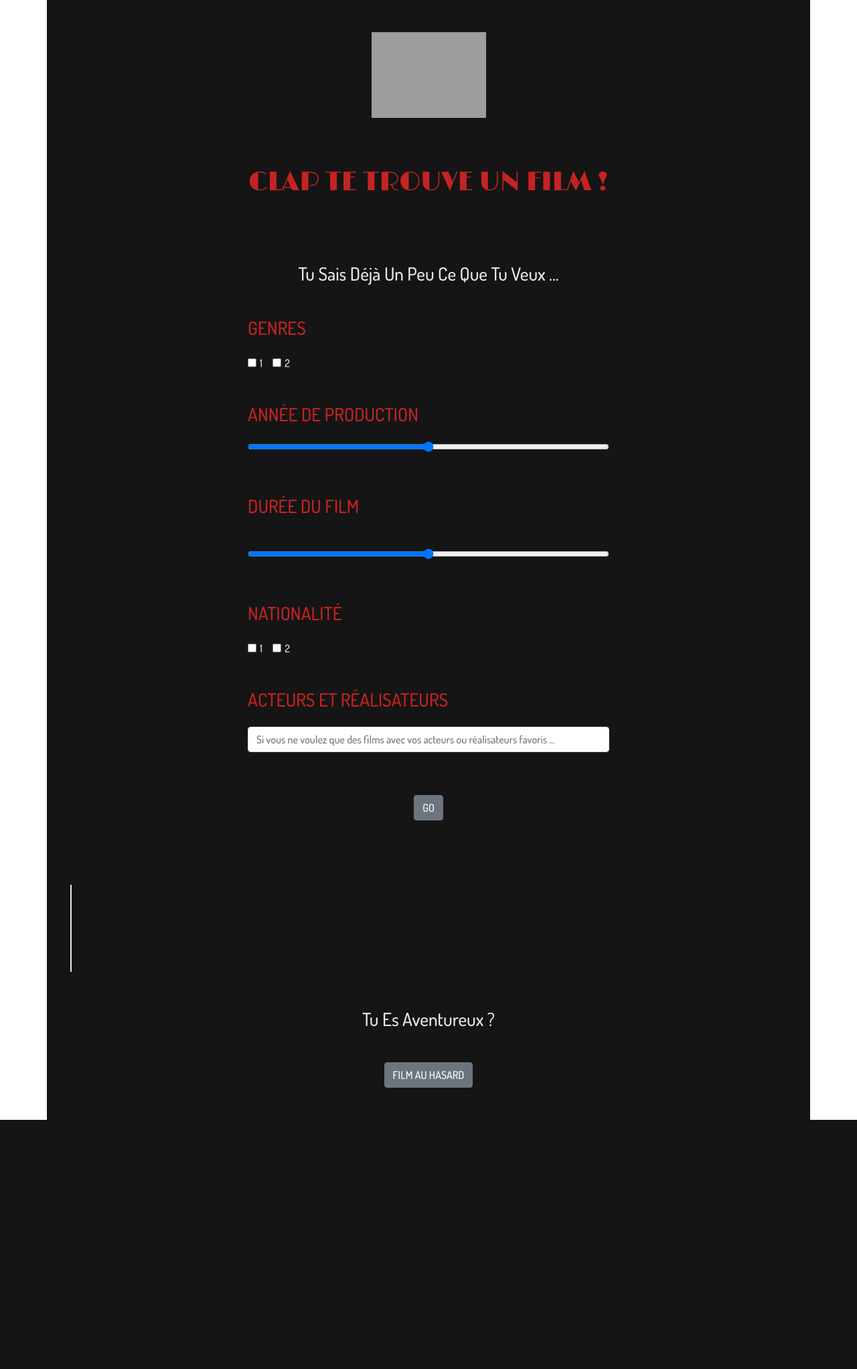
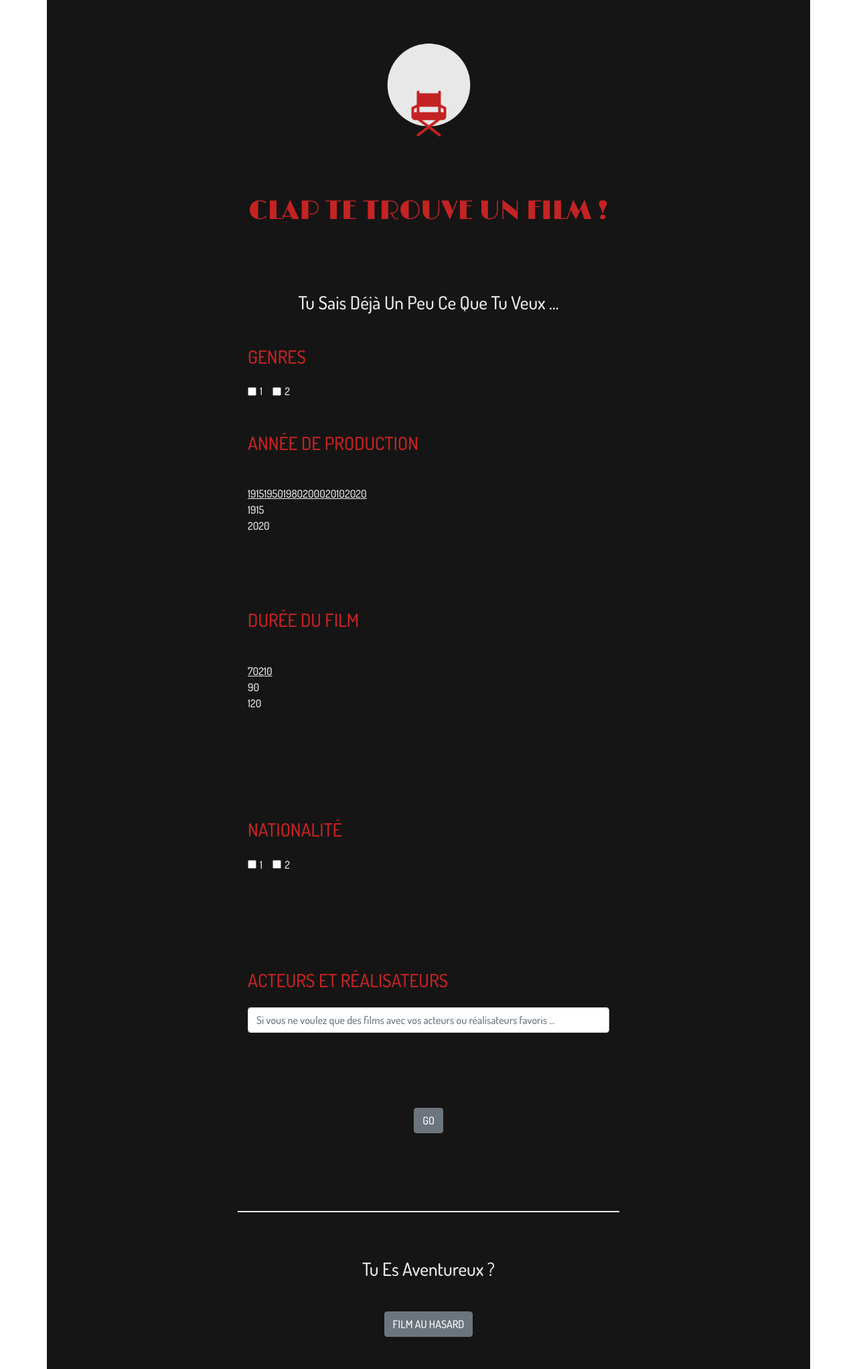
Before and after one commit to Les-Croustibat/Clap, a Symfony app: template templates/movie/movie_find.html.twig in a window 1280 px wide. Shown: the whole page at 67% size. Before the commit the page ends 1672 px from the top, so only its background shows below. Run offline with Twig, Linux system fonts and the light colour scheme; the template is opened without the code that fills it, so the values that code supplies are empty; some libraries are stand-ins or nearby versions; grey boxes are pictures that could not be loaded.

Commit message:
test find movie

```diff
--- a/public/asset/css/findmovieAurestyles.css
+++ b/public/asset/css/findmovieAurestyles.css
@@ -91,10 +91,10 @@
 }
 
 .find-movie .separator {
-    border-left: 2px solid #e8e8e8;
+    border-bottom: 2px solid #e8e8e8;
     display: inline-block;
-    height: 130px;
-    margin: 0 20px;
+    width: 50vw;
+    margin: 20px 0 ;
 }
 
 .find-movie .random-film {
--- a/templates/base.html.twig
+++ b/templates/base.html.twig
@@ -28,7 +28,6 @@
 
     {% endblock %}
 
-    {% block js %}{% endblock %}
 
     {# bootstrap #}
     <script src="https://code.jquery.com/jquery-3.5.1.slim.min.js"
@@ -47,11 +46,7 @@
     <script type="text/javascript" src="//cdn.jsdelivr.net/npm/slick-carousel@1.8.1/slick/slick.min.js"></script>
     {# fancybox #}
     <script src="https://cdn.jsdelivr.net/gh/fancyapps/fancybox@3.5.7/dist/jquery.fancybox.min.js"></script>
-    {# Lazy load #}
-    <script type="text/javascript" src="js/lib/jquery.min.js"></script>
-    <script type="text/javascript" src="js/lib/jquery.lazy.min.js"></script>
-
-
+    {% block js %}{% endblock %}
 </body>
 
 </html>
--- a/templates/movie/movie_find.html.twig
+++ b/templates/movie/movie_find.html.twig
@@ -1,4 +1,9 @@
 {% extends 'base.html.twig' %}
+
+{% block css %}
+    {# Range Slider #}
+    <link rel="stylesheet" href="{{asset('asset/css/rSlider.css')}}">
+{% endblock %}
 
 {% block title %}Clap te trouve un film{% endblock %}
 
@@ -6,7 +11,7 @@
 
     <div class="container find-movie">
         <div class="row justify-content-center">
-            <img src="asset/img/logoLR.png" alt="logo Clap" class="logo mb-4 mt-5"></img>
+            <img src="asset/img/logoLR.png" alt="logo Clap" class="logo mb-4 mt-5">
         </div>
 
         <div class="row justify-content-center">
@@ -35,29 +40,31 @@
 
         <div class="row justify-content-center mb-5">
             <div class="col-6">
-                <h2>Année de production</h2>
+                <h2 class="mb-5">Année de production</h2>
                 {# change color in a hover, display years #}
                 <form method="post">
-                    <div class="form-group mt-4">
-                        <input type="range" class="form-control-range" id="production_year" name="production_year">
+                    <div class="form-group mt-5">
+                        {# <input type="range" class="form-control-range" id="production_year" name="production_year"> #}
+                        <input type="text" id="slider1" class="slider1">
                     </div>
                 </form>
             </div>
         </div>
 
-        <div class="row justify-content-center mb-5">
+        <div class="row justify-content-center my-5 py-5">
             <div class="col-6">
-                <h2>Durée du film</h2>
+                <h2 class="mb-5">Durée du film</h2>
                 {# change color in a hover, display duration#}
                 <form method="post">
                     <div class="form-group mt-5">
-                        <input type="range" class="form-control-range" id="film_duration" name="film_duration">
+                        {# <input type="range" class="form-control-range" id="film_duration" name="film_duration"> #}
+                        <input type="text" id="slider2" class="slider2">
                     </div>
                 </form>
             </div>
         </div>
 
-        <div class="row justify-content-center mb-5">
+        <div class="row justify-content-center my-5 py-5">
             <div class="col-6">
                 <h2>Nationalité</h2>
                 <form method="post" class="mt-4">
@@ -73,7 +80,7 @@
             </div>
         </div>
 
-        <div class="row justify-content-center mb-5">
+        <div class="row justify-content-center my-5 py-5">
             <div class="col-6">
                 <h2>Acteurs et Réalisateurs</h2>
                 <form method="post" class="mt-4">
@@ -85,11 +92,12 @@
         </div>
 
         <div class="row justify-content-center mb-5 pb-5">
-            <button type="submit" class="btn btn-secondary">GO</button>
+            <button type="submit" class="btn btn-secondary go">GO</button>
         </div>
 
         {# separator #}
-        <div class="row justify-content-center separator">
+        <div class="row justify-content-center">
+            <div class="col-6 separator"></div>
         </div>
 
         <div class="row justify-content-center">
@@ -100,26 +108,54 @@
             <button type="submit" class="btn btn-secondary random-film">film au hasard</button>
         </div>
 
-
-
-
-
     </div>
-
-
-
-
-
-
-
-
-
-
-
-
-
 
 
 {% endblock %}
 
-{% block js %} {% endblock %}
+{% block js %}
+    {# Range slider #}
+    <script src="{{asset('asset/js/rSlider.min.js')}}"></script>
+
+    <script>
+        (function () {
+
+            var init = function () {
+
+                var slider1 = new rSlider({
+                    target: '#slider1',
+                    values: [1915, 1950, 1980, 2000, 2010, 2020],
+                    range: true, // range slider
+                    set: [1970, 2005],
+                    width:    null,
+                    scale:    true,
+                    labels:   true,
+                    tooltip:  true,
+                    step:     null, // step size
+                    disabled: false, // is disabled?
+                    onChange: function (vals) {
+                                console.log(vals);
+                            }
+                });
+
+                var slider2 = new rSlider({
+                        target: '#slider2',
+                        values: {min: 70, max: 210},
+                        step: 10,
+                        range: true,
+                        set: [90, 120],
+                        scale: true,
+                        labels: false,
+                        onChange: function (vals) {
+                            console.log(vals);
+                        }
+                    });
+            };
+
+            window.onload = init;
+
+        })();
+
+
+    </script>
+{% endblock %}
```
Also changed, not shown: config/routes.yaml (+6 -6 lines), public/asset/img/logoBL.png (added), public/asset/img/logoBLG1.png (added), public/asset/img/logoBLG2.png (added), public/asset/img/logoLR.png (added), public/asset/img/logoLRG1.png (added), public/asset/img/logoLRG2.png (added), public/asset/js/rSlider.min.js (added).
